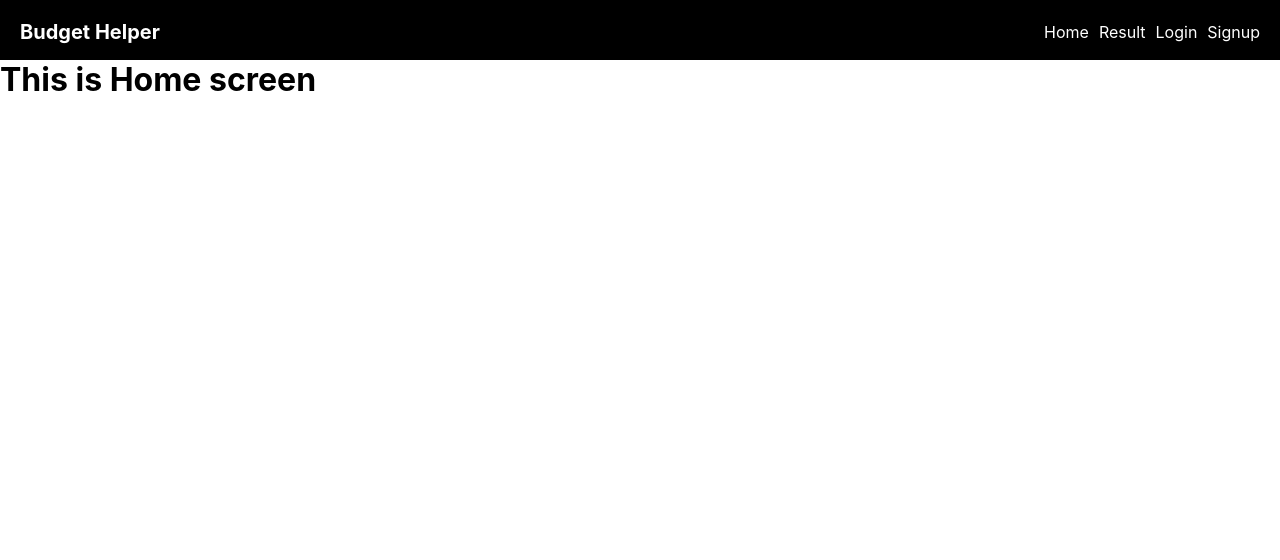
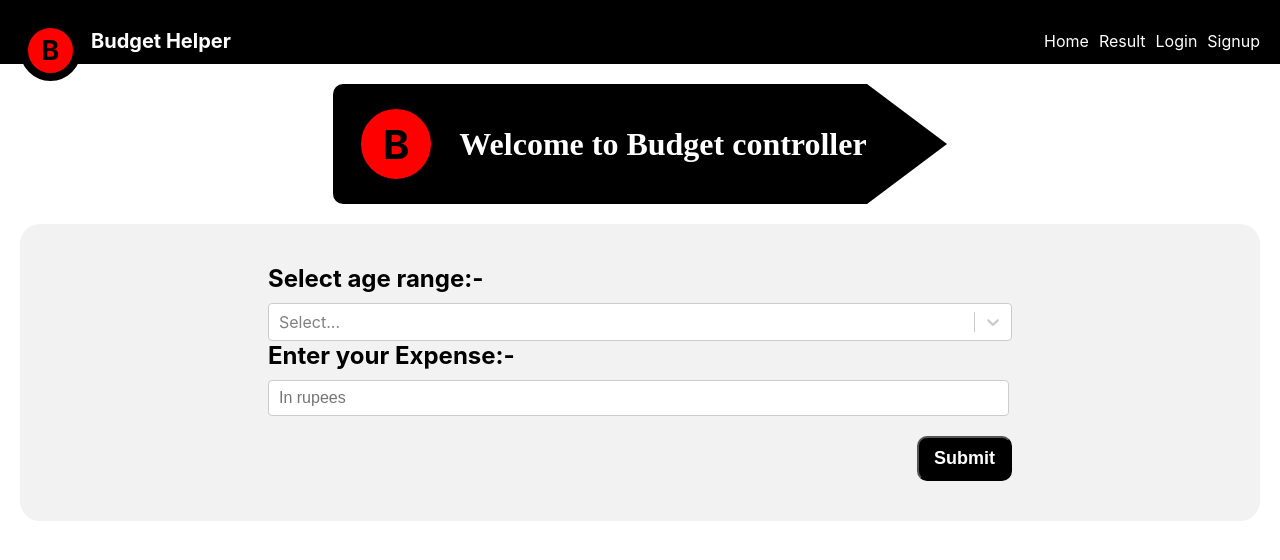
Before and after one commit to akhiil/Zeta_hackathon, a React (Create React App) app: page / in a window 1280 px wide. Shown: the top 560 px of the page. Built offline with nearby package versions, Linux system fonts and the light colour scheme.

Commit message:
home screen akhil

```diff
--- a/package.json
+++ b/package.json
@@ -7,9 +7,11 @@
     "@testing-library/react": "^11.1.0",
     "@testing-library/user-event": "^12.1.10",
     "react": "^17.0.2",
+    "react-animations": "^1.0.0",
     "react-dom": "^17.0.2",
     "react-router-dom": "^5.2.0",
     "react-scripts": "4.0.3",
+    "react-select": "^4.3.1",
     "web-vitals": "^1.0.1"
   },
   "scripts": {
--- a/src/App.js
+++ b/src/App.js
@@ -16,13 +16,13 @@ const App = () => {
     <Router>
       <div>
         <Header />
-
-
+      </div>
+      <Switch>
         <Route exact path="/" component={HomeScreen} />
         <Route path="/results" component={ResultScreen} />
         <Route path="/login" component={LoginScreen} />
         <Route path="/signup" component={SignupScreen} />
-      </div>
+      </Switch>
     </Router>
   )
 }
--- a/src/components/header.js
+++ b/src/components/header.js
@@ -1,13 +1,17 @@
 import React from 'react';
 import { Link } from 'react-router-dom'
 import '../css/header.css'
+import Logo from './logo'
 
 const App = () => {
     return (
         <div className="container">
             <div className="innerContainer">
-                <span>
-                    <p style={{ color: 'white', fontSize: 20, fontWeight: 'bold' }}>Budget Helper</p>
+                <span style={{ display: 'flex', flexDirection: 'row', alignItems: 'center' }}>
+                    <div style={{ marginTop: 20, display: 'block' }}>
+                        <Logo height={45} width={45} size={27} />
+                    </div>
+                    <p style={{ color: 'white', fontSize: 20, fontWeight: 'bold', marginLeft: 10 }}>Budget Helper</p>
                 </span>
                 <span>
                     <Link className="eachLink" to="/">Home</Link>
--- /dev/null
+++ b/src/components/logo.js
@@ -0,0 +1,24 @@
+import React from 'react';
+
+const App = (props) => {
+
+    const styles = {
+        logoStyle: {
+            display: 'flex',
+            backgroundColor: 'red',
+            border: '8px solid black',
+            borderRadius: 200,
+            height: props.height,
+            width: props.width,
+            justifyContent: 'center',
+            alignItems: 'center'
+        }
+    }
+
+    return (
+        <div style={styles.logoStyle}>
+            <h1 style={{ fontSize: props.size, fontWeight: 'bold' }}>B</h1>
+        </div>
+    )
+}
+export default App;
--- /dev/null
+++ b/src/components/screenHeader.js
@@ -0,0 +1,37 @@
+import React from 'react';
+import Logo from '../components/logo'
+
+const App = () => {
+
+    const styles = {
+        triangle: {
+            width: 0,
+            height: 0,
+            borderTop: '60px solid transparent',
+            borderBottom: '60px solid transparent',
+
+            borderLeft: '80px solid black'
+        }
+    }
+
+    return (
+        <div style={{ display: 'flex', justifyContent: 'center', margin: 20 }}>
+            <div style={{
+                backgroundColor: 'black',
+                display: 'inline-flex',
+                alignItems: 'center',
+                borderTopLeftRadius: 10,
+                borderBottomLeftRadius: 10,
+                paddingLeft: 20
+            }}>
+
+                <Logo height={70} width={70} size={40} />
+                <h1 style={{ marginLeft: 20, color: 'white', fontFamily: 'cursive' }}>Welcome to Budget controller</h1>
+
+            </div>
+            <div style={styles.triangle} />
+        </div>
+    )
+}
+
+export default App;
--- a/src/css/header.css
+++ b/src/css/header.css
@@ -4,7 +4,7 @@
 
 .container{
     background-color: black;
-    height: 60px;
+    height: 64px;
 }
 
 .eachLink{
@@ -16,7 +16,6 @@
 .innerContainer{
     display: flex;
     align-items: center;
-    padding-top: 20px;
     flex-direction: row;
     justify-content: space-between;
     margin-left: 20px;
--- /dev/null
+++ b/src/css/homescreen.css
@@ -0,0 +1,32 @@
+.homeContainer{
+    background-color: #f2f2f2;
+    margin-left: 20px;
+    margin-right: 20px;
+    margin-top: 10px;
+    display: flex;
+    justify-content: center;
+    border-radius: 20px;
+    padding-top: 40px;
+    padding-bottom: 40px;
+}
+
+.formContainer{
+    width:60%;
+}
+.buttonStyle{
+    background-color: black;
+    font-size: 18px;
+    font-weight: 700;
+    color: white;
+    padding: 10px 15px 10px 15px;
+    border-radius: 10px;
+    margin-top: 20px;
+}
+.inputStyle{
+    display: flex;
+    width: 98%;
+    padding: 8px 0 8px 10px;
+    font-size: 16px;
+    border: 1px solid #ccc;
+    border-radius: 4px;
+}
--- a/src/screens/homeScreen.js
+++ b/src/screens/homeScreen.js
@@ -1,11 +1,63 @@
-import React from 'react';
+import React, { useState, useEffect } from 'react';
+import Select from 'react-select';
+import AfterHeader from '../components/screenHeader'
+import '../css/homescreen.css'
+
+const options = [
+    { value: '10', label: '0 yrs to 10 yrs' },
+    { value: '20', label: '11 yrs to 20 yrs' },
+    { value: '30', label: '21 yrs to 30 yrs' },
+    { value: '40', label: '31 yrs to 40 yrs' },
+    { value: '50', label: '41 yrs to 50 yrs' },
+    { value: '60', label: '51 yrs to 60 yrs' },
+    { value: '70', label: '61 yrs to 70 yrs' },
+    { value: '80', label: '71 yrs to 80 yrs' },
+    { value: '90', label: '81 yrs to 90 yrs' },
+    { value: '100', label: '91 yrs to 100+ yrs' },
+];
 
 const App = () => {
+    const [ageValue, setAgeValue] = useState('');
+
+    const onSubmitHandler = (e) => {
+        e.preventDefault();
+        console.log(ageValue)
+    }
+
     return (
         <div>
-            <h1>
-                This is Home screen
-            </h1>
+
+            <AfterHeader />
+            <div className="homeContainer">
+                <form className="formContainer" onSubmit={onSubmitHandler}>
+                    <label>
+                        <h2 style={{ marginBottom: 10 }}>
+                            Select age range:-</h2>
+                        {/* <input type="text" value={ageValue} onChange={(e) => setAgeValue(e.target.value)} /> */}
+
+                        <Select
+                            value={null}
+                            onChange={(value) => console.log(value)}
+                            options={options}
+                        />
+
+                    </label>
+                    <label>
+                        <h2 style={{ marginBottom: 10 }}>
+                            Enter your Expense:-</h2>
+                        <input
+                            placeholder="In rupees"
+                            className="inputStyle" type="text" value={ageValue} onChange={(e) => setAgeValue(e.target.value)} />
+
+                    </label>
+                    <div style={{ display: 'flex', justifyContent: 'flex-end' }}>
+                        <button className="buttonStyle">Submit</button>
+                    </div>
+
+                    {/* <input className="buttonStyle" type="submit" value="Submit" /> */}
+                </form>
+
+            </div>
         </div>
     )
 }
```
Also changed, not shown: 1 other file (tests, documents, lock files or other folders).
